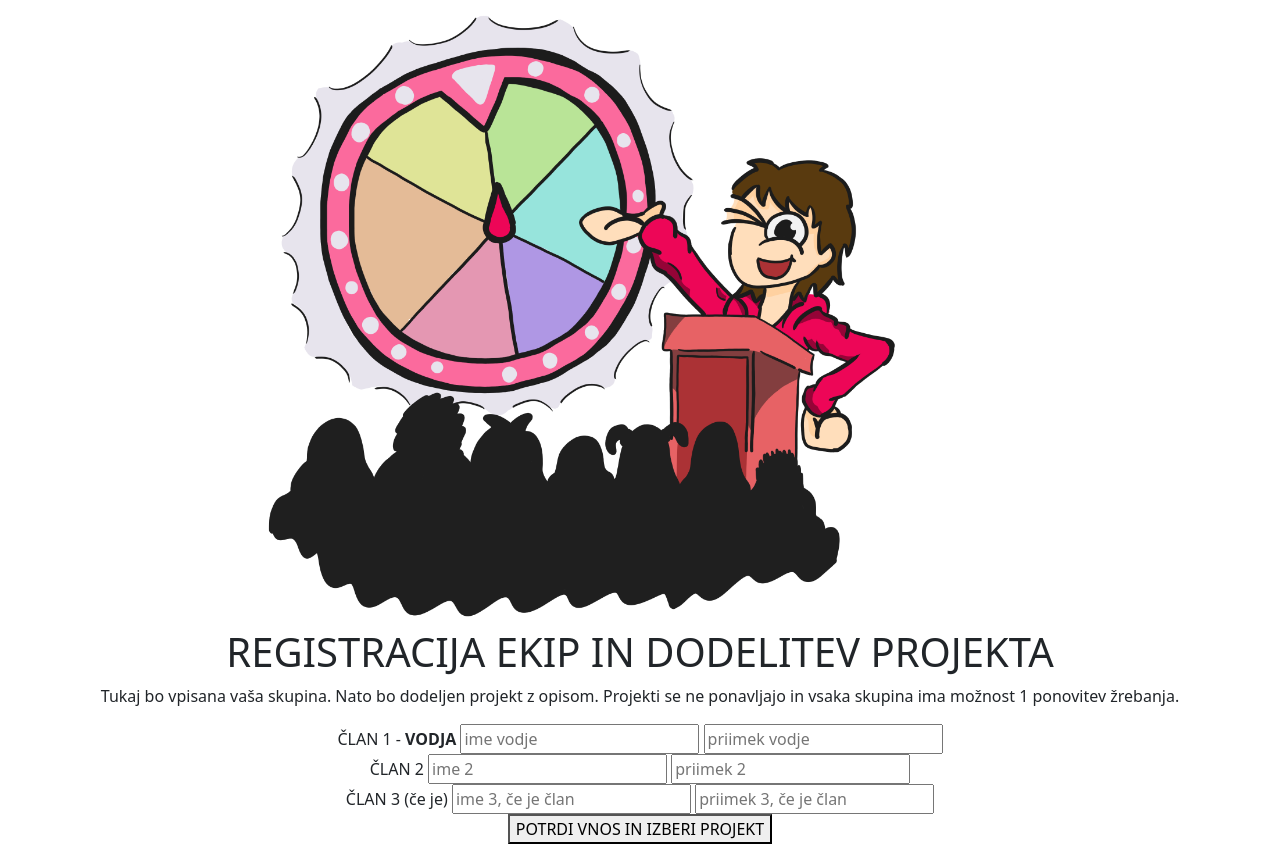
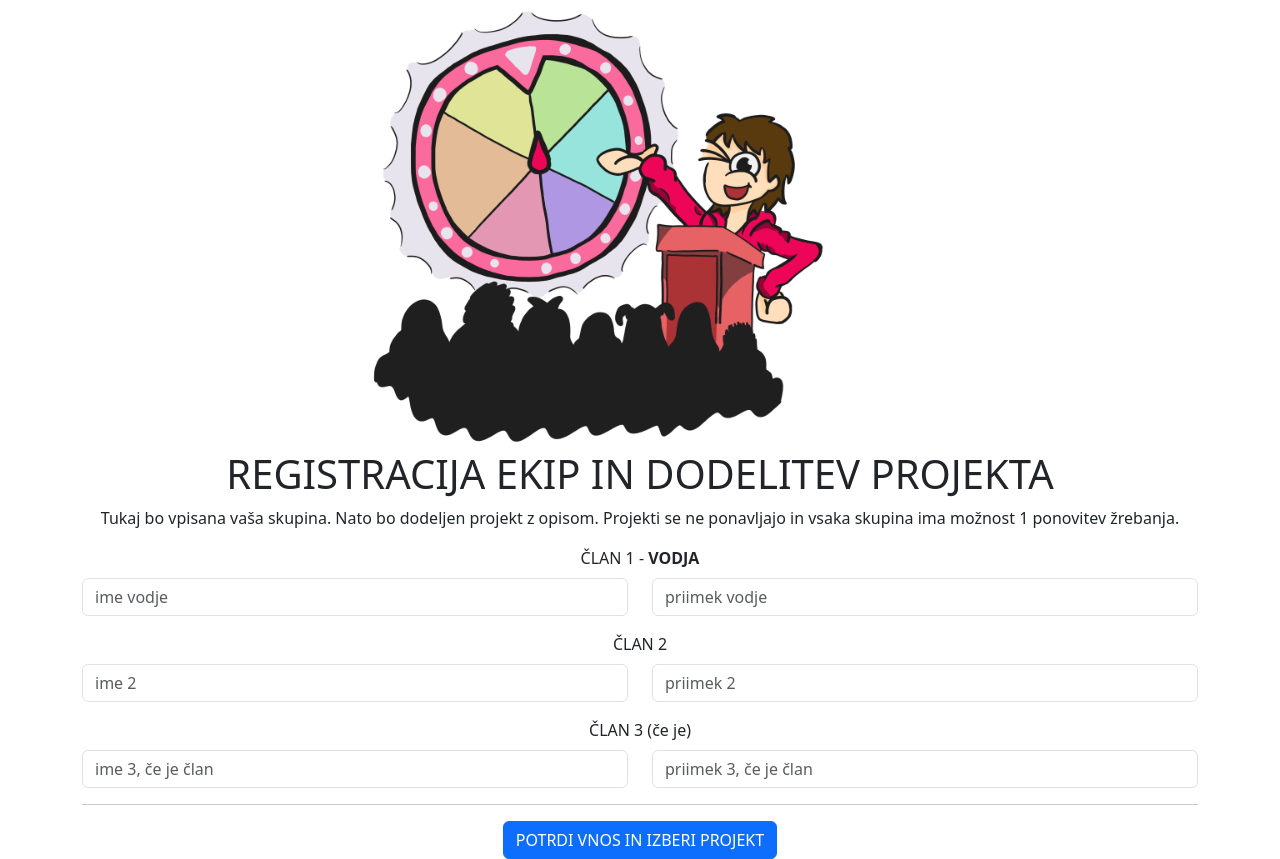
Before and after one commit to Acrysius/project-rss, a PHP site: page / in a window 1280 px wide. Run offline with PHP 8.4, Linux system fonts and the light colour scheme; some libraries are stand-ins or nearby versions.

Commit message:
final backup before sleep

```diff
--- a/app/public/index.php
+++ b/app/public/index.php
@@ -6,7 +6,7 @@
     <?php include 'src/mysqli-insert.php' ?>
 </head>
 <body class="container text-center">
-    <img class="img-fluid" src="src/images/wheel-of-luck.webp">
+    <img class="img-fluid" style="width:50rem" src="src/images/wheel-of-luck.webp">
     <div class="row">
     <h1>REGISTRACIJA EKIP IN DODELITEV PROJEKTA</h1>
     <p>Tukaj bo vpisana vaša skupina. Nato bo dodeljen projekt z opisom. Projekti se ne
@@ -14,27 +14,46 @@
     </p>
     </div>
     <form action="index.php" method="POST">
-        <div>
-            <label for="clan1">ČLAN 1 - <b>VODJA</b></label>
-            <input type="text" name="clan1" id="clan1" placeholder="ime vodje" required>
-            <input type="text" name="clan1p" id="clan1p" placeholder="priimek vodje" required>
+        <div class="row mb-3">
+            <label for="clan1" class="form-label">ČLAN 1 - <b>VODJA</b></label>
+            <div class="col-6">
+                <input type="text" name="clan1" id="clan1" placeholder="ime vodje" required class="form-control">
+            </div>
+            <div class="col-6">
+                <input type="text" name="clan1p" id="clan1p" placeholder="priimek vodje" required class="form-control">
+            </div>
+        </div>
+        <div class="row mb-3">
+            <label for="clan2" class="form-label">ČLAN 2</label>
+            <div class="col-6">
+                <input type="text" name="clan2" id="clan2" placeholder="ime 2" required class="form-control">
+            </div>
+            <div class="col-6">
+                <input type="text" name="clan2p" id="clan2p" placeholder="priimek 2" required class="form-control">
+            </div>
+        </div>
+        <div class="row mb3">
+            <label for="clan3" class="form-label">ČLAN 3 (če je)</label>
+            <div class="col-6">
+                <input type="text" name="clan3" id="clan3" placeholder="ime 3, če je član" class="form-control">
+            </div>
+            <div class="col-6">
+                <input type="text" name="clan3p" id="clan3p" placeholder="priimek 3, če je član" class="form-control">
+            </div>
         </div>
         <div>
-            <label for="clan2">ČLAN 2</label>
-            <input type="text" name="clan2" id="clan2" placeholder="ime 2" required>
-            <input type="text" name="clan2p" id="clan2p" placeholder="priimek 2" required>
-        </div>
-        <div>
-            <label for="clan3">ČLAN 3 (če je)</label>
-            <input type="text" name="clan3" id="clan3" placeholder="ime 3, če je član">
-            <input type="text" name="clan3p" id="clan3p" placeholder="priimek 3, če je član">
-        </div>
-        <div>
-            <button type="submit" name="loterija">POTRDI VNOS IN IZBERI PROJEKT</button>
+            <hr>
+            <button class="btn btn-primary" type="submit" name="loterija">POTRDI VNOS IN IZBERI PROJEKT</button>
         </div>
     </form>
     <?php if(isset($projectResult)){
-        include 'src/project-reroll.php';
+        echo "<div class='alert alert-primary'><h2>".$projectResult['pr']."</h2></div>";
+        if($rerollControl==true){
+            include 'src/project-reroll.php';
+        } else {
+            echo "<div class='row mb3'><h2>To je to.</h2></div>";
+        }
+
     }?>
 </body>
 </html>
--- a/app/public/src/mysqli-insert.php
+++ b/app/public/src/mysqli-insert.php
@@ -11,7 +11,7 @@ if($_SERVER['REQUEST_METHOD']==='POST'){
             $clan3=$_POST['clan3'];
             $clan3p=$_POST['clan3p'];
         }
-
+        $rerollControl=true;
         //Ta segment kode preveri za dostopnost projekta in nato izbere naključnega.
 
         $queryVsiProjekti = $conn -> prepare("SELECT TK_projekt FROM skupina");
@@ -47,7 +47,7 @@ if($_SERVER['REQUEST_METHOD']==='POST'){
             }
             printf(sizeof($studentID));
             $assignProject = assignProject($resultProjekt);
-            print("/n".$assignProject);
+
 
             if (sizeof($studentID)==3) {
                 $projectInsert = "INSERT INTO skupina (TK_clan1, TK_clan2, TK_clan3, TK_projekt) VALUES ('$studentID[0]', '$studentID[1]', '$studentID[2]', '$assignProject');";
@@ -59,7 +59,7 @@ if($_SERVER['REQUEST_METHOD']==='POST'){
             $queryProject = $conn -> prepare("SELECT ID_projekt as id, projekt.naziv as pr FROM projekt WHERE ID_projekt = '$assignProject';");
             $queryProject -> execute();
             $projectResult = $queryProject -> fetch(PDO::FETCH_ASSOC);
-            echo $projectResult['pr'];
+
         }
 
         $conn=null;
@@ -76,6 +76,12 @@ if($_SERVER['REQUEST_METHOD']==='POST'){
         $stmt = $conn -> prepare($updateStatement);
         $stmt->execute();
         echo $assignNewProject;
+
+        $queryProject = $conn -> prepare("SELECT ID_projekt as id, projekt.naziv as pr FROM projekt WHERE ID_projekt = '$assignNewProject';");
+        $queryProject -> execute();
+        $projectResult = $queryProject -> fetch(PDO::FETCH_ASSOC);
+        $rerollControl=false;
+        $conn=null;
     }
 
 
--- a/app/public/src/project-reroll.php
+++ b/app/public/src/project-reroll.php
@@ -1,7 +1,7 @@
 <form action="index.php" method="POST">
-    <div>
-        <label for="reroll-id">PONOVEN POSKUS?</label>
+    <div class="mb-3">
+        <label for="reroll-id" class="form-label">PONOVEN POSKUS?</label>
         <input name="reroll-id" type="hidden" value="<?php echo $projectResult['id'];?>">
-        <button type="submit" name="reroll">DA!</button>
+        <button class="btn btn-primary" type="submit" name="reroll">DA!</button>
     </div>
 </form>
```
